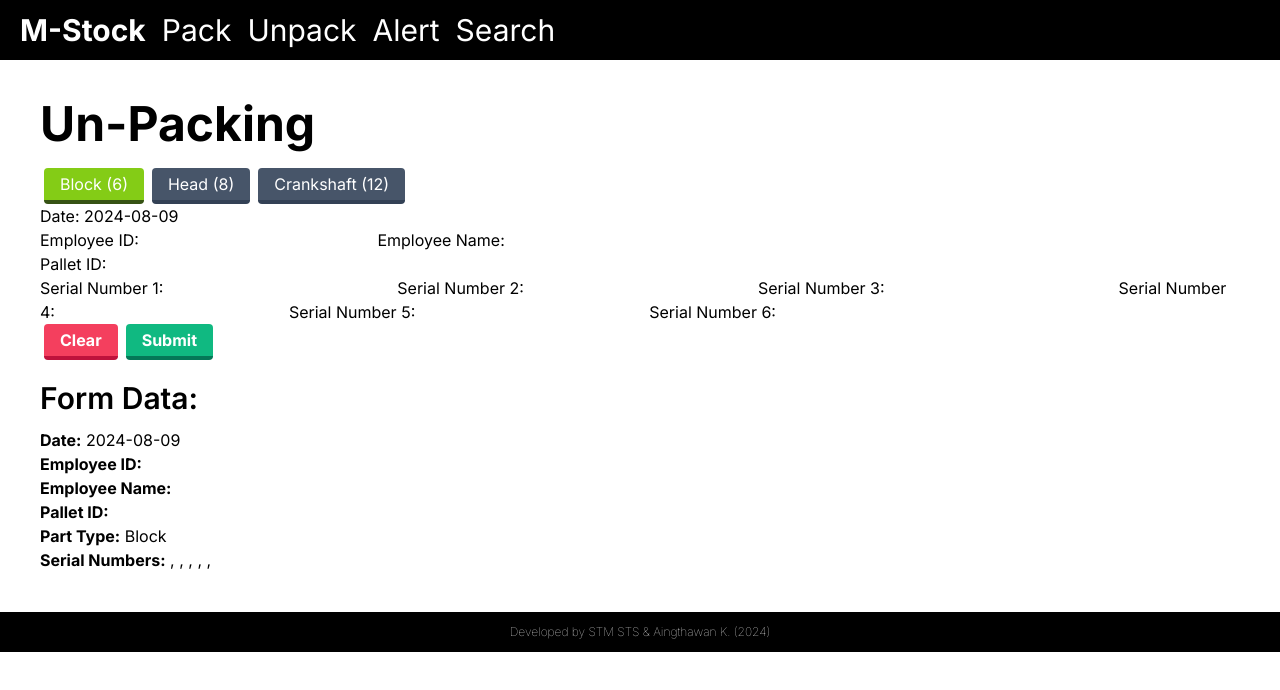
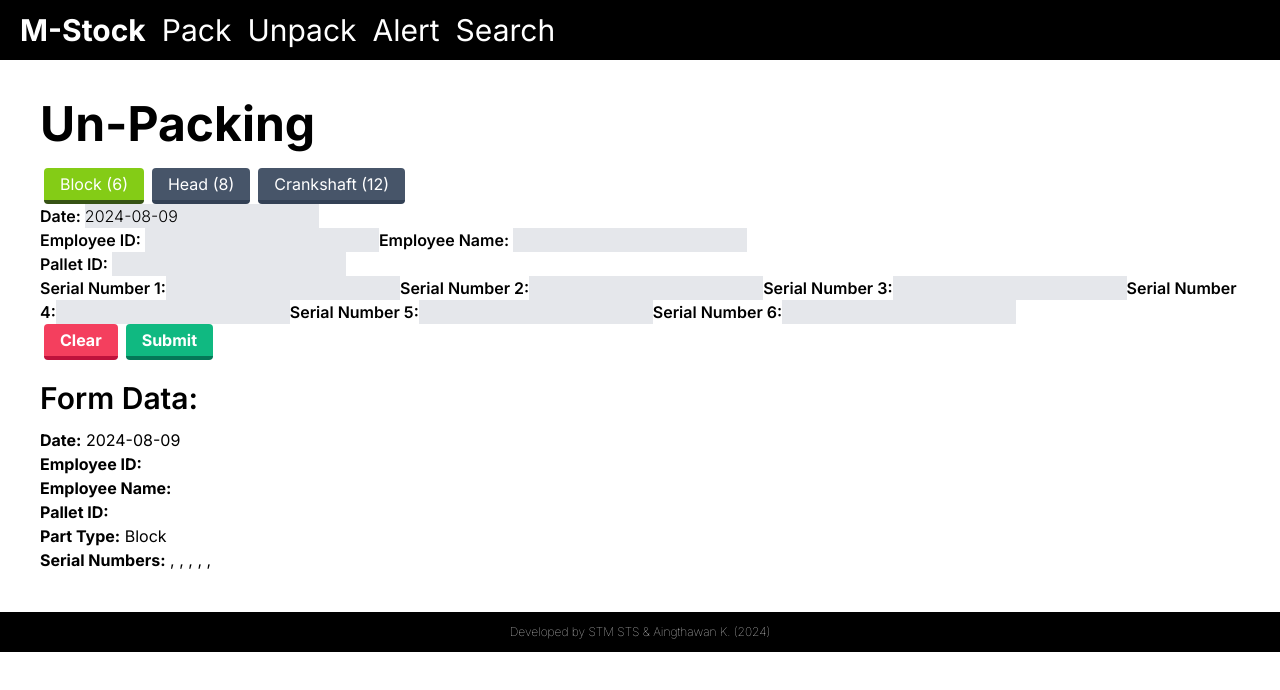
Before and after one commit to aingez/sts_safety_stock_coop_project, a Next.js app: page /unpack in a window 1280 px wide. Shown: the top 690 px of the page. Built offline with nearby package versions, Linux system fonts and the light colour scheme.

Commit message:
Update page.jsx

```diff
--- a/src/app/unpack/page.jsx
+++ b/src/app/unpack/page.jsx
@@ -79,29 +79,30 @@ export default function PackPage() {
         </p>
 
         {/* date input (auto/editable) */}
-        <label>
-          Date: <input name="date" defaultValue={today} />
+        <label className='font-semibold'>
+          Date: <input name="date" defaultValue={today} className='font-light bg-gray-200'/>
         </label>
         <br />
         {/* employee id input */}
-        <label>
-          Employee ID: <input name="employeeId" />
+        <label className='font-semibold'>
+          Employee ID: <input name="employeeId" className='font-light bg-gray-200'/>
         </label>
-        <label>
-          Employee Name: <input name="employeeName" />
+        <label className='font-semibold'>
+          Employee Name: <input name="employeeName" className='font-light bg-gray-200'/>
         </label>
         <br />
         {/* pallet id input */}
-        <label>
-          Pallet ID: <input name="palletId" />
+        <label className='font-semibold'>
+          Pallet ID: <input name="palletId" className='font-light bg-gray-200'/>
         </label>
         <br />
 
         {/* serial number inputs */}
         {formData.serialNumbers.map((serialNumber, index) => (
-          <label key={index}>
+          <label key={index} className='font-semibold'>
             Serial Number {index + 1}:
             <input
+              className='font-light bg-gray-200'
               name={`serialNumber${index}`}
               value={serialNumber}
               onChange={(e) => handleSerialNumberChange(e, index)}
```
